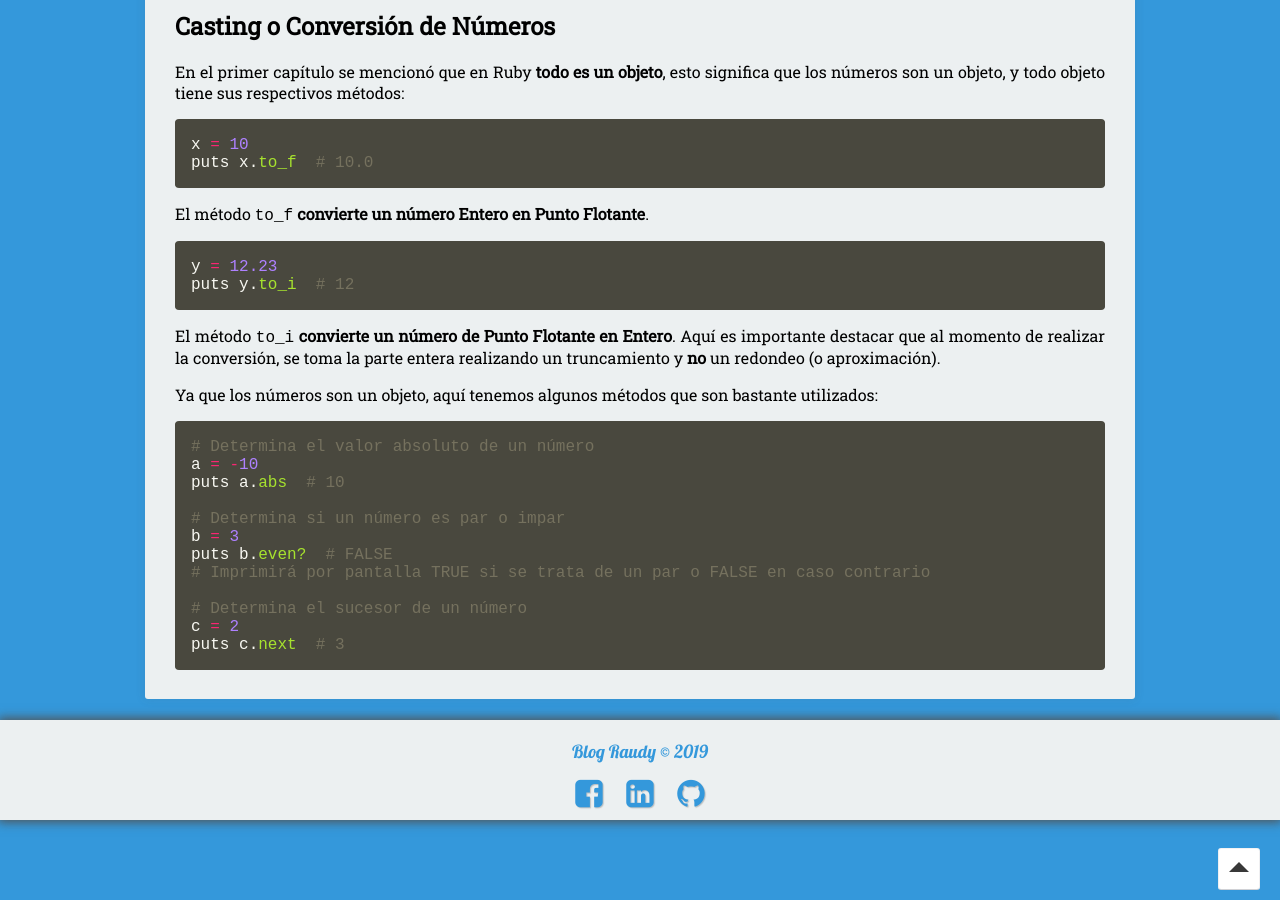
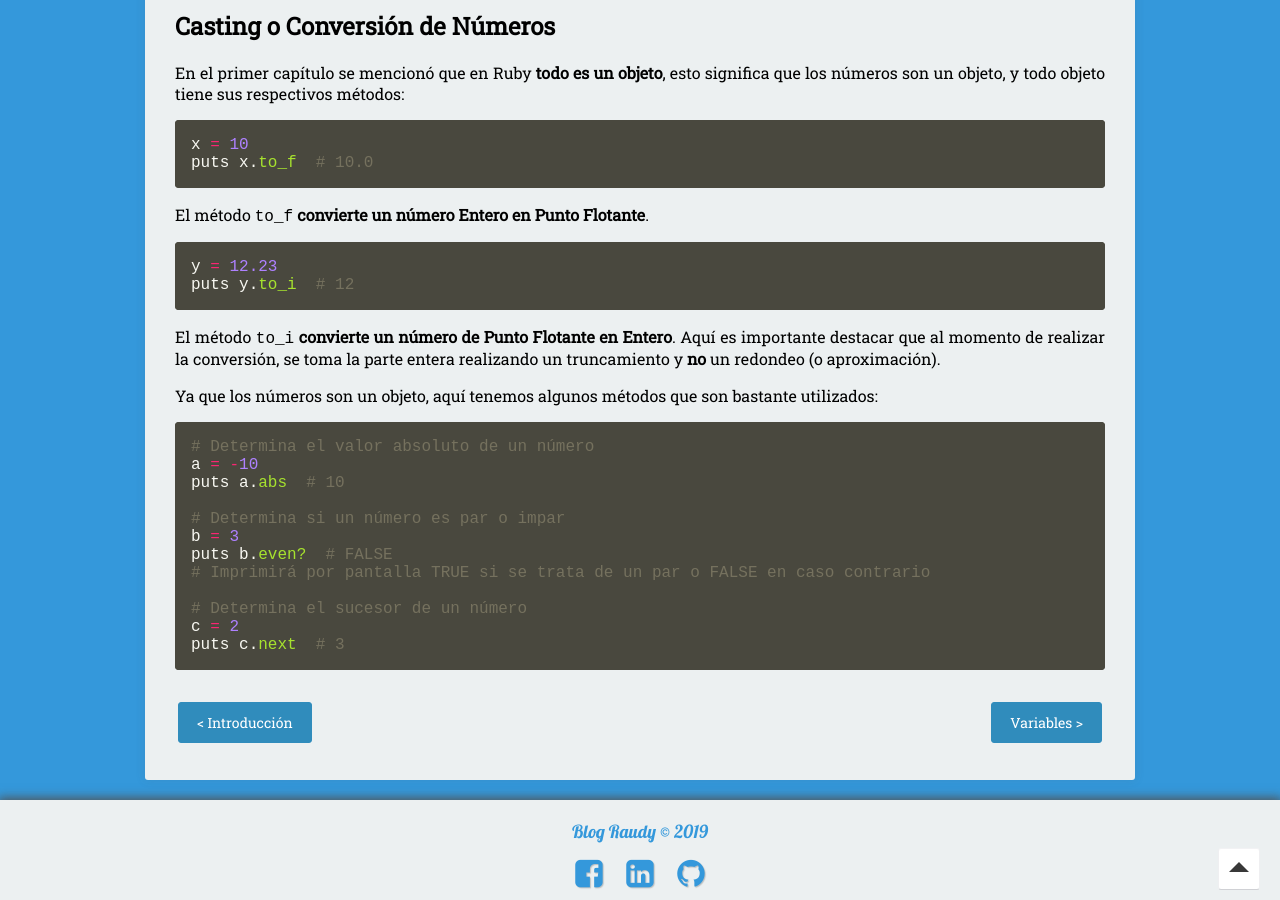
Before and after one commit to nisoto/Blog-anterior-2.0, a Jekyll site: the page built from _posts/2018-10-06-curso-ruby-iii-variables.md, in a window 1280 px wide and 900 px high, scrolled down 2946 px. Built offline with Jekyll 4.4.1, drawn with Linux system fonts in a browser that asks for light colours; nearby versions of some CDN libraries; part of the change alters nothing that is shown.

Commit message:
Update 2018-10-06-curso-ruby-iii-variables.md

````diff
--- a/_posts/2018-10-06-curso-ruby-iii-variables.md
+++ b/_posts/2018-10-06-curso-ruby-iii-variables.md
@@ -167,3 +167,7 @@ puts b.even?  # FALSE
 c = 2
 puts c.next  # 3
 ```
+
+|     |     |
+|:----|----:|
+| [< Introducción](https://nisoto.github.io/curso-ruby-ii-instalacion/){: .btn .btn-info} | [Variables >](https://nisoto.github.io/blog/){: .btn .btn-info} |
````
